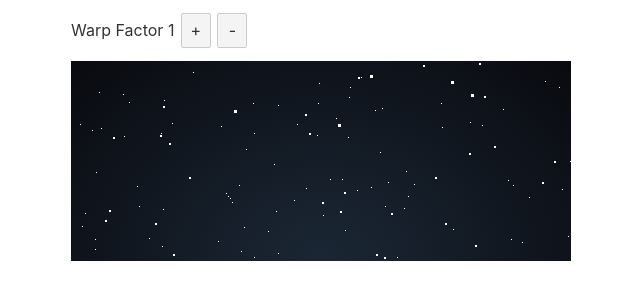
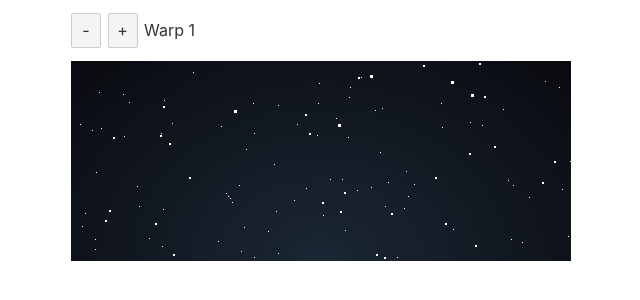
Before and after one commit to jelib3an/starship-svelterprise, a Svelte app: page / in a window 1280 px wide. Shown: the top 300 px of the page, without its empty margins (319-959 px from the left). Built offline with nearby package versions, Linux system fonts and the light colour scheme.

Commit message:
add warp indicator

```diff
--- a/src/WarpDrive.svelte
+++ b/src/WarpDrive.svelte
@@ -1,8 +1,11 @@
 <script>
+  import { derived } from 'svelte/store';
   import { warpFactor } from './stores.js';
 
+  const maxWarpFactor = 10;
+
   function increaseWarpFactor() {
-    if ($warpFactor < 10) {
+    if ($warpFactor < maxWarpFactor) {
       warpFactor.update((n) => n + 1);
     }
   }
@@ -12,12 +15,16 @@
       warpFactor.update((n) => n - 1);
     }
   }
+
+  const warpIndicator = derived(warpFactor, ($warpFactor) => {
+    return $warpFactor === maxWarpFactor ? 'Maximum Warp' : 'Warp ' + $warpFactor;
+  });
 </script>
 
 <div>
-  Warp Factor { $warpFactor }
+  <button on:click={ decreaseWarpFactor }>-</button>
   <button on:click={ increaseWarpFactor }>+</button>
-  <button on:click={ decreaseWarpFactor }>-</button>
+  { $warpIndicator }
 </div>
 
 <style>
@@ -26,7 +33,7 @@
     width: 500px;
   }
   button {
-    margin-left: 2px;
+    margin-right: 2px;
     width: 30px;
   }
 </style>
```
